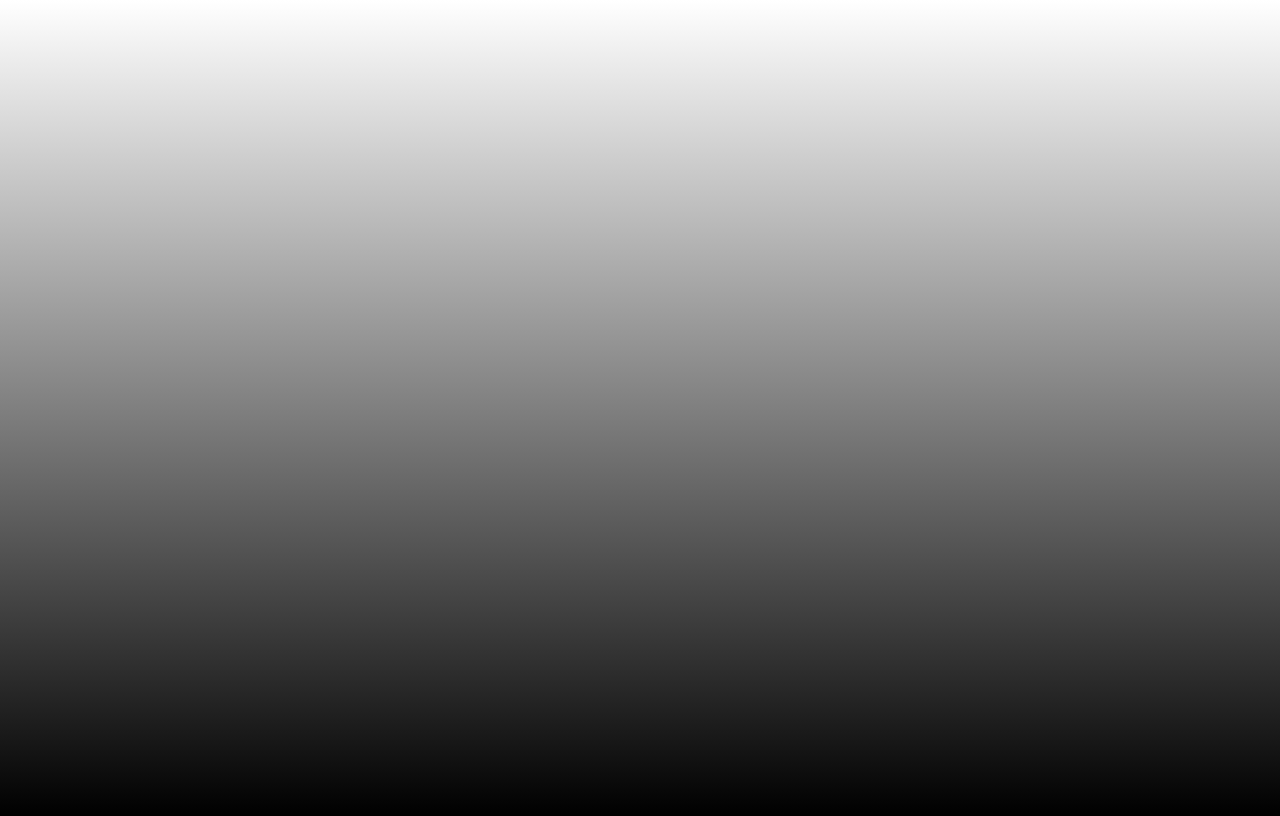
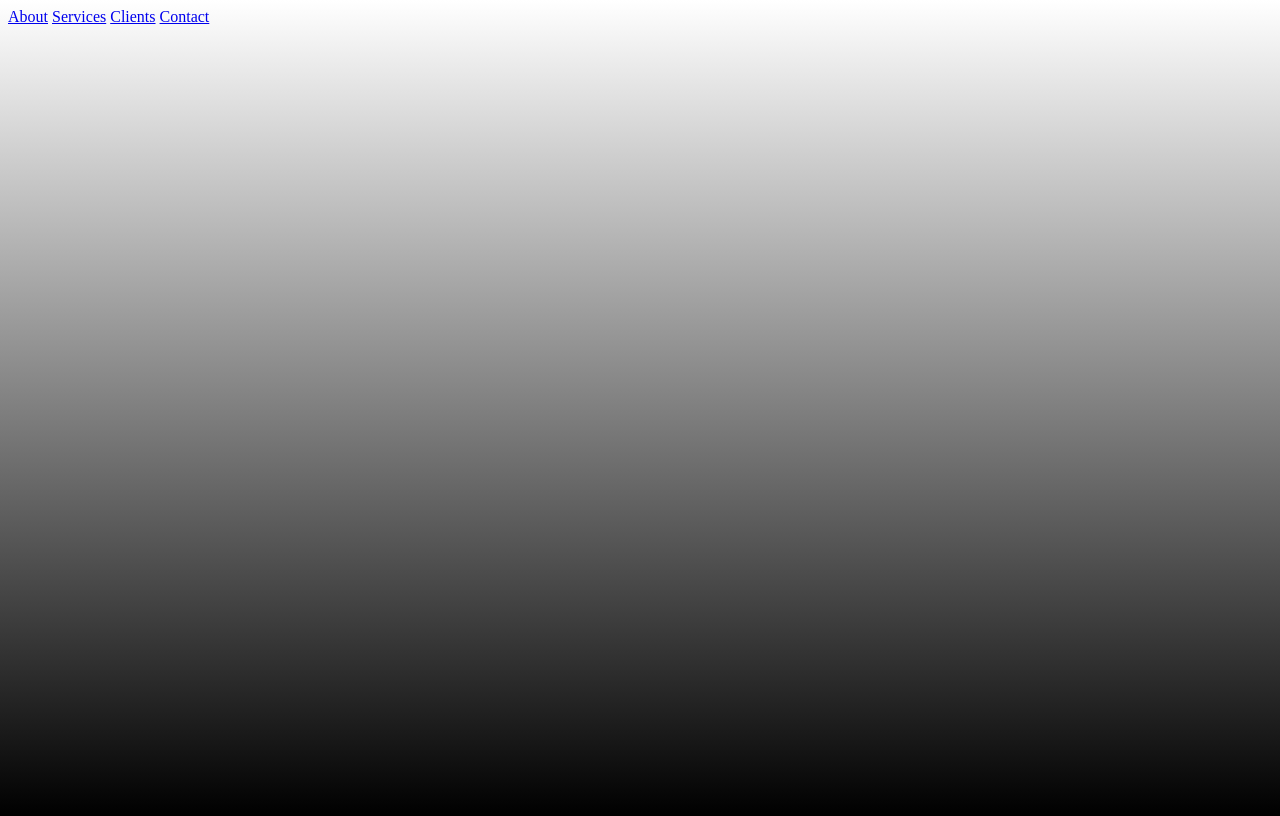
Before and after one commit to PluckyVideos/pluckyvideos.github.io, a plain HTML site: page index.html in a window 1280 px wide. Drawn offline with Linux system fonts and the light colour scheme.

Commit message:
test #01

```diff
--- a/index.html
+++ b/index.html
@@ -9,4 +9,18 @@
             background: linear-gradient(to bottom, white, black);
         }
     </style>
-</head></html>
+</head><body>
+    <div class="sidenav">
+        <a href="#">About</a>
+        <a href="#">Services</a>
+        <a href="#">Clients</a>
+        <a href="#">Contact</a>
+      </div>
+      <div class="sidebar">
+      </div>
+
+
+
+</body>
+
+</html>
--- /dev/null
+++ b/sidebar.css
@@ -0,0 +1,38 @@
+ /* The sidebar menu */
+ .sidenav {
+    height: 100%; /* Full-height: remove this if you want "auto" height */
+    width: 160px; /* Set the width of the sidebar */
+    position: fixed; /* Fixed Sidebar (stay in place on scroll) */
+    z-index: 1; /* Stay on top */
+    top: 0; /* Stay at the top */
+    left: 0;
+    background-color: #111; /* Black */
+    overflow-x: hidden; /* Disable horizontal scroll */
+    padding-top: 20px;
+  }
+
+  /* The navigation menu links */
+  .sidenav a {
+    padding: 6px 8px 6px 16px;
+    text-decoration: none;
+    font-size: 25px;
+    color: #818181;
+    display: block;
+  }
+
+  /* When you mouse over the navigation links, change their color */
+  .sidenav a:hover {
+    color: #f1f1f1;
+  }
+
+  /* Style page content */
+  .main {
+    margin-left: 160px; /* Same as the width of the sidebar */
+    padding: 0px 10px;
+  }
+
+  /* On smaller screens, where height is less than 450px, change the style of the sidebar (less padding and a smaller font size) */
+  @media screen and (max-height: 450px) {
+    .sidenav {padding-top: 15px;}
+    .sidenav a {font-size: 18px;}
+  }
```
